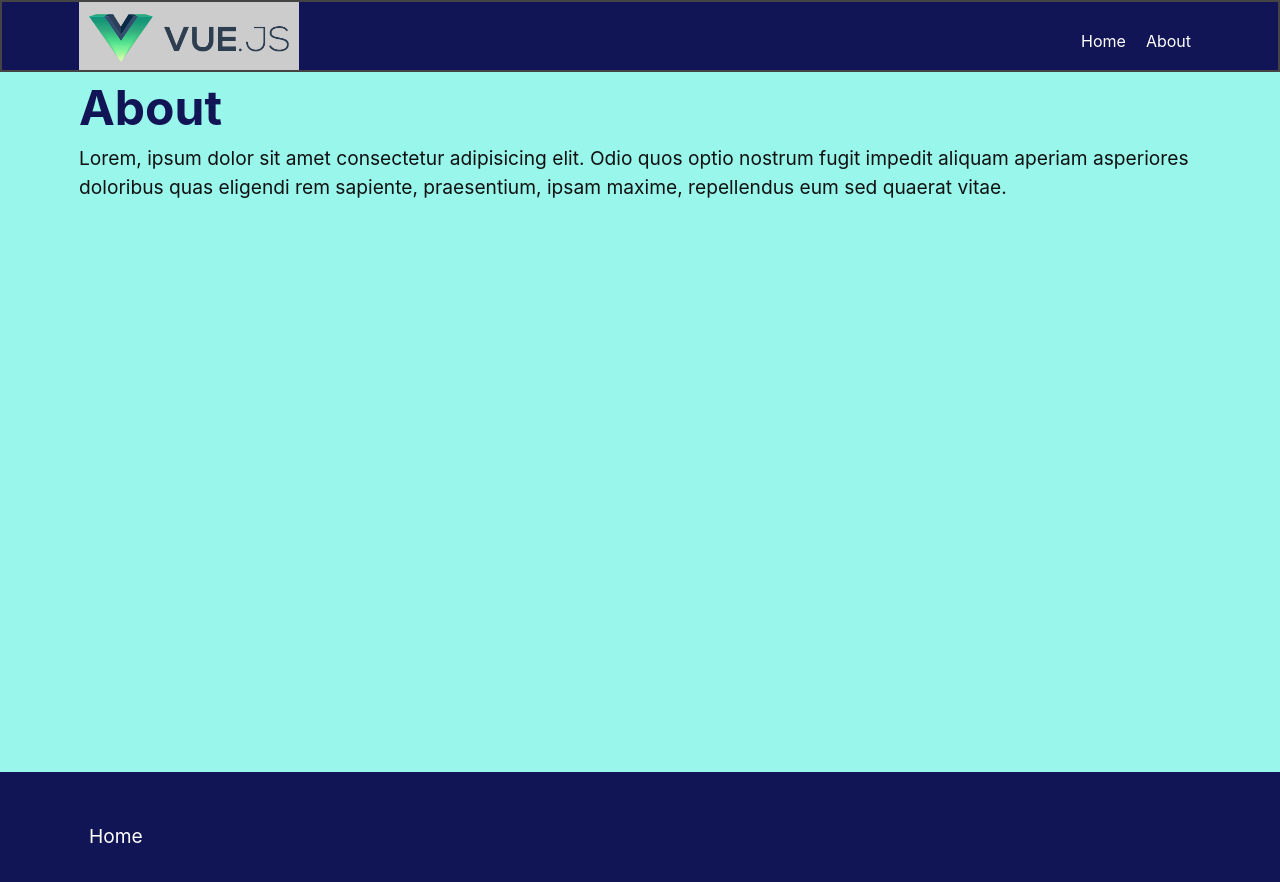
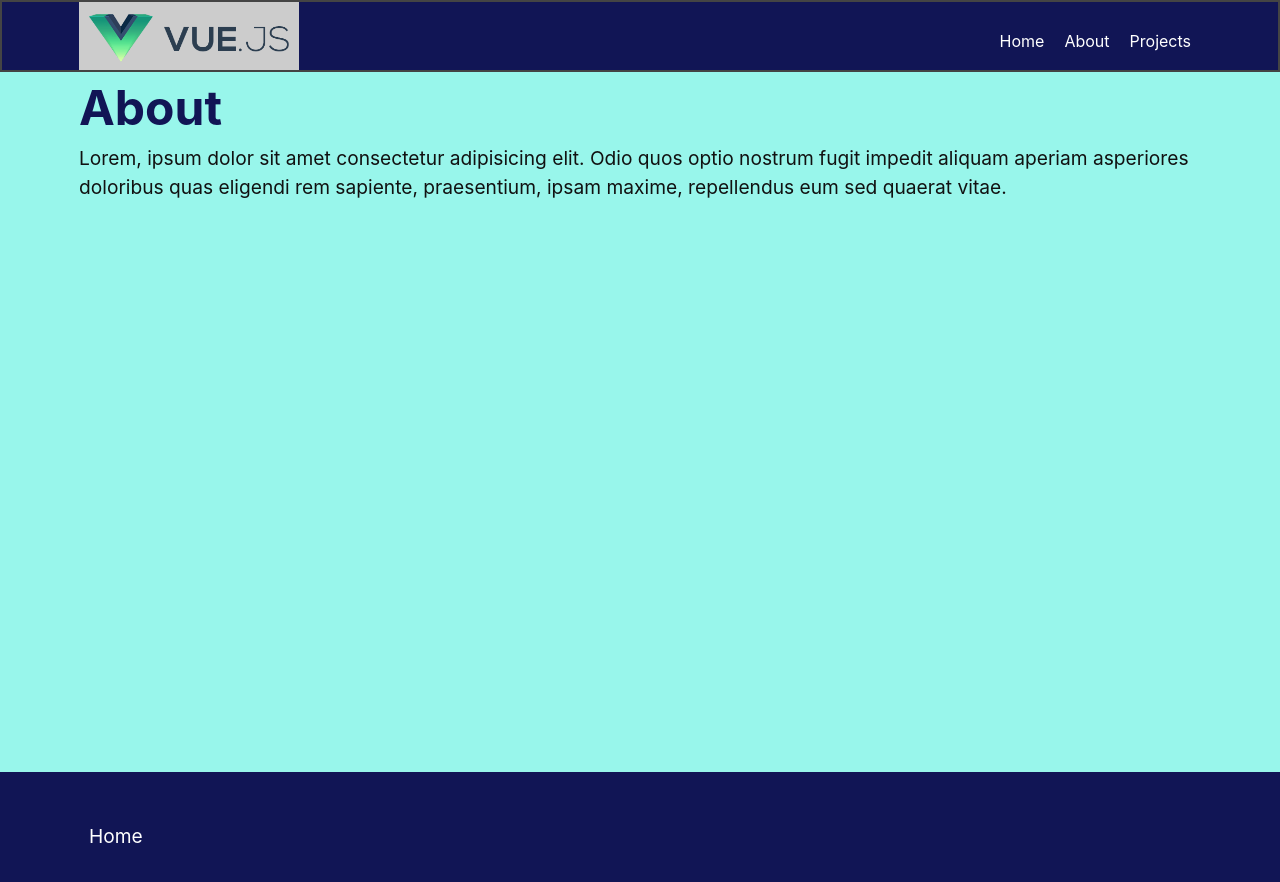
Before and after one commit to huntercox/test-nuxt, a Nuxt app: page /about in a window 1280 px wide. Shown: the top 882 px of the page. Built offline with nearby package versions, Linux system fonts and the light colour scheme.

Commit message:
Add Projects page and move the request/data projects loop from the index page, to the Projects page.

```diff
--- a/components/header.vue
+++ b/components/header.vue
@@ -9,6 +9,9 @@
 					</li>
 					<li>
 						<NuxtLink to="/about">About</NuxtLink>
+					</li>
+					<li>
+						<NuxtLink to="/projects">Projects</NuxtLink>
 					</li>
 				</ul>
 			</nav>
--- a/pages/index.vue
+++ b/pages/index.vue
@@ -4,58 +4,20 @@
 			<h1>Home</h1>
 
 			<p>Lorem ipsum dolor sit amet consectetur adipisicing elit. Quidem, suscipit accusamus, molestiae nemo cumque
-				labore,
-				modi praesentium non fugiat asperiores ut dolore. Fugit voluptatibus voluptates, molestias labore voluptate et
+				labore, modi praesentium non fugiat asperiores ut dolore. Fugit voluptatibus voluptates, molestias labore
+				voluptate et
 				commodi?</p>
-
-			<!-- <pre>{{ data }}</pre>> -->
-			<div class="projects__wrap">
-				<h2>My Projects:</h2>
-				<ul class="projects">
-					<Project v-for="project in data" :key="project.uri" :project="project" />
-				</ul>
-			</div>
 		</div>
 	</div>
 </template>
 
 <script setup lang="ts">
 const route = useRoute()
-const config = useRuntimeConfig();
-const { data, refresh, pending } = await useFetch(config.public.wordpressUrl, {
-	method: 'get',
-	query: {
-		query: `
-     query NewQuery {
-			projects(where: {status: PUBLISH}) {
-				nodes {
-					title
-					uri
-					projectId
-					projectDescription
-					projectUrl
-					projectDate
-					projectEmployer
-				}
-			}
-     }`
-	},
-	transform(data) {
-		return data.data.projects.nodes as Array<Record<'title' | 'uri' | 'projectId' | 'projectDescription' | 'projectUrl' | 'projectDate' | 'projectEmployer', string>>;
-	}
-});
 </script>
 
 <style scoped lang="scss">
-.projects {
-	display: flex;
-	justify-content: space-around;
-	align-items: start;
-	margin: 20px 0;
-	list-style-type: none;
-
-	.project {
-		width: 33%;
-	}
+.container {
+	max-width: 800px;
+	margin: 0 auto;
 }
 </style>
--- /dev/null
+++ b/pages/projects.vue
@@ -0,0 +1,61 @@
+<template>
+	<div>
+		<div class="container">
+			<h1>Projects</h1>
+
+			<p>Lorem ipsum dolor sit amet consectetur adipisicing elit. Quidem, suscipit accusamus, molestiae nemo cumque
+				labore,
+				modi praesentium non fugiat asperiores ut dolore. Fugit voluptatibus voluptates, molestias labore voluptate et
+				commodi?</p>
+
+			<!-- <pre>{{ data }}</pre>> -->
+			<div class="projects__wrap">
+				<h2>My Projects:</h2>
+				<ul class="projects">
+					<Project v-for="project in data" :key="project.uri" :project="project" />
+				</ul>
+			</div>
+		</div>
+	</div>
+</template>
+
+<script setup lang="ts">
+const route = useRoute()
+const config = useRuntimeConfig();
+const { data, refresh, pending } = await useFetch(config.public.wordpressUrl, {
+	method: 'get',
+	query: {
+		query: `
+     query NewQuery {
+			projects(where: {status: PUBLISH}) {
+				nodes {
+					title
+					uri
+					projectId
+					projectDescription
+					projectUrl
+					projectDate
+					projectEmployer
+				}
+			}
+     }`
+	},
+	transform(data) {
+		return data.data.projects.nodes as Array<Record<'title' | 'uri' | 'projectId' | 'projectDescription' | 'projectUrl' | 'projectDate' | 'projectEmployer', string>>;
+	}
+});
+</script>
+
+<style scoped lang="scss">
+.projects {
+	display: flex;
+	justify-content: space-around;
+	align-items: flex-start;
+	margin: 20px 0;
+	list-style-type: none;
+
+	.project {
+		width: 33%;
+	}
+}
+</style>
```
